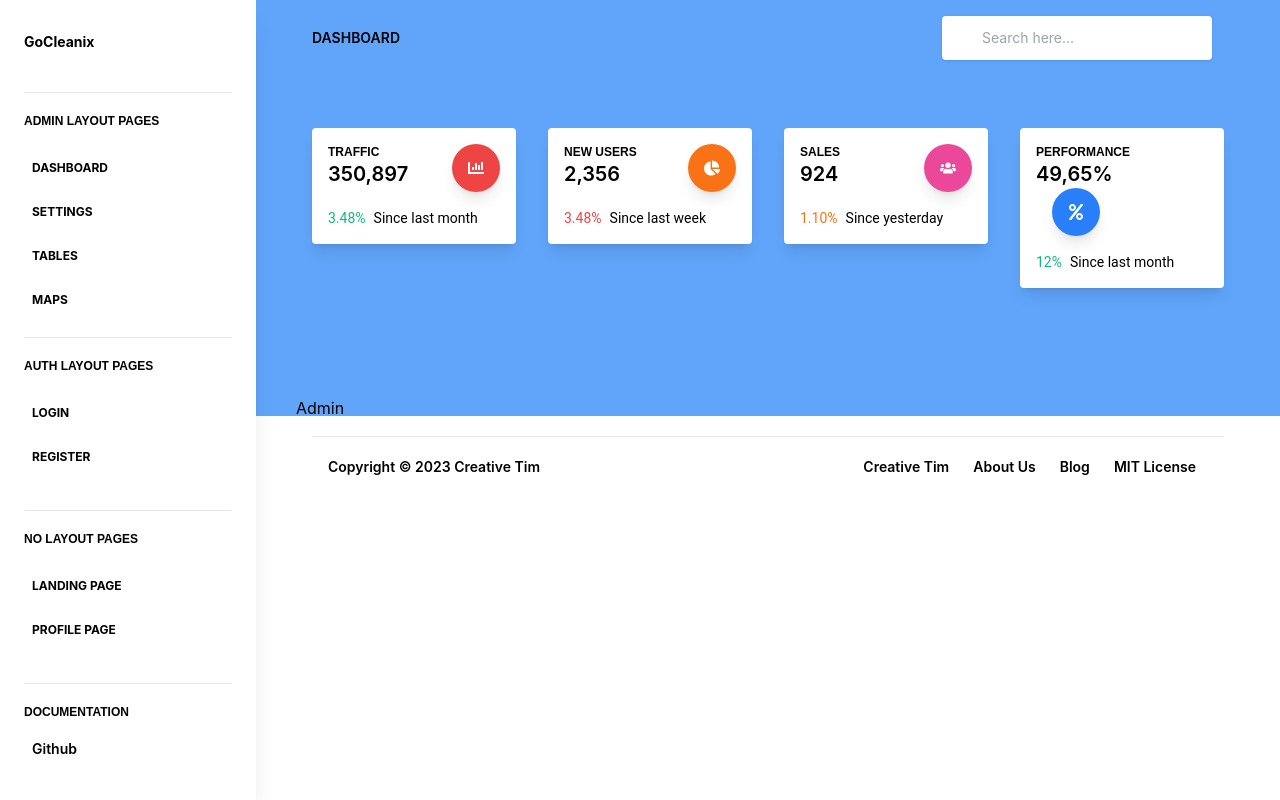
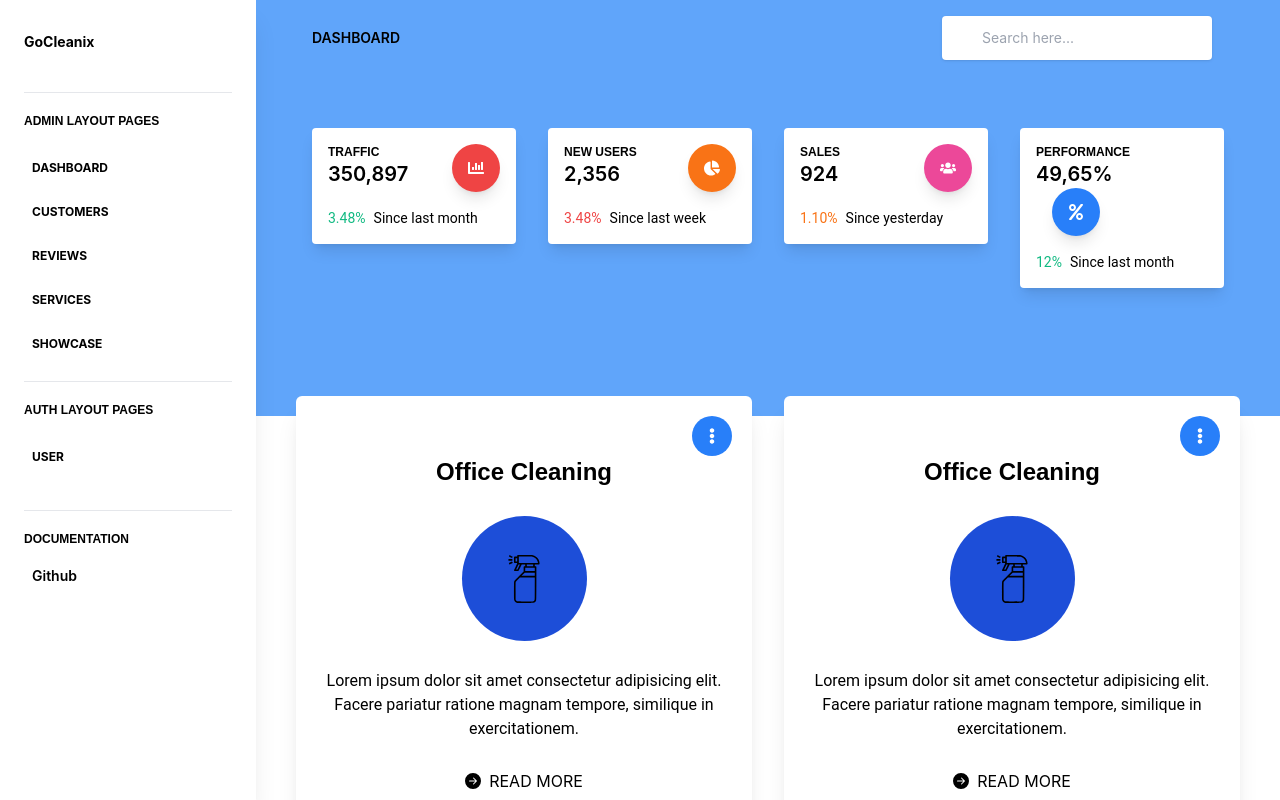
Before and after one commit to muh-arifulislam/f-cleaning-service-client, a React (Create React App) app: page /admin/service in a window 1280 px wide. Shown: the top 800 px of the page. Built offline with nearby package versions, Linux system fonts and the light colour scheme.

Commit message:
showcase section added on homepage

```diff
--- /dev/null
+++ b/src/components/Admin/Dropdowns/ServiceCardDropdown.jsx
@@ -0,0 +1,65 @@
+import React, { useState } from "react";
+import { FaEllipsisV } from "react-icons/fa";
+const ServiceCardDropdown = () => {
+  // dropdown props
+  const [dropdownPopoverShow, setDropdownPopoverShow] = React.useState(false);
+  const btnDropdownRef = React.createRef();
+  const popoverDropdownRef = React.createRef();
+  const [modalIsOpen, setModalIsOpen] = useState(false);
+
+  const openModal = () => {
+    setModalIsOpen(true);
+  };
+
+  const closeModal = () => {
+    setModalIsOpen(false);
+  };
+
+  return (
+    <>
+      <a
+        className="text-white bg-secondary py-3 px-3 rounded-full absolute top-[20px] right-[20px]"
+        href="#pablo"
+        ref={btnDropdownRef}
+        onClick={(e) => {
+          e.preventDefault();
+          setDropdownPopoverShow(!dropdownPopoverShow);
+        }}
+      >
+        <FaEllipsisV />
+      </a>
+      <div
+        ref={popoverDropdownRef}
+        className={
+          (dropdownPopoverShow ? "block " : "hidden ") +
+          "bg-white text-base z-50 absolute top-0 right-0 translate-x-[-60%] translate-y-[20%]  py-2 list-none text-center rounded shadow-lg min-w-48 max-h-48 overflow-y-auto mb-2"
+        }
+      >
+        <a
+          href="#pablo"
+          className={
+            "text-sm py-2 px-4 font-normal block w-full whitespace-nowrap bg-transparent text-blueGray-700"
+          }
+          onClick={(e) => e.preventDefault()}
+        >
+          Modify Service
+        </a>
+        <a
+          href="#pablo"
+          className={
+            "text-sm py-2 px-4 font-normal block w-full whitespace-nowrap bg-transparent text-blueGray-700"
+          }
+          onClick={(e) => {
+            e.preventDefault();
+            setModalIsOpen(true);
+            setDropdownPopoverShow(false);
+          }}
+        >
+          Remove Service
+        </a>
+      </div>
+    </>
+  );
+};
+
+export default ServiceCardDropdown;
--- /dev/null
+++ b/src/components/User/CardShowcaseItem.jsx
@@ -0,0 +1,29 @@
+import React, { useState } from "react";
+import { Link } from "react-router-dom";
+
+// images
+import image from "../../assets/images/house5-620x672.jpg";
+
+const CardShowcaseItem = () => {
+  const [hover, setHover] = useState(false);
+  return (
+    <div
+      onMouseOver={() => setHover(true)}
+      onMouseOut={() => setHover(false)}
+      className="relative"
+    >
+      <img className="max-w-full h-auto" src={image} alt="" />
+      <div
+        className={`absolute top-0 left-0 w-full h-full bg-[#14287be6] flex items-center justify-center transition-all ease-out duration-500 ${
+          hover ? " visible opacity-100 " : "invisible opacity-0"
+        }`}
+      >
+        <div>
+          <Link className="text-white text-xl font-semibold" to="/">House Cleaning</Link>
+        </div>
+      </div>
+    </div>
+  );
+};
+
+export default CardShowcaseItem;
--- a/src/components/User/ServiceCardRegular.jsx
+++ b/src/components/User/ServiceCardRegular.jsx
@@ -7,7 +7,7 @@ import icon from "../../assets/icons/spray.svg";
 
 const ServiceCardRegular = () => {
   return (
-    <div className="px-[30px] py-[60px] rounded-md shadow-xl text-center select-none ">
+    <div className="px-[30px] py-[60px] rounded-md shadow-xl text-center select-none bg-white">
       <h1 className="text-2xl font-semibold mb-[28px]">Office Cleaning</h1>
       <div className="bg-blue-700 w-[125px] h-[125px] flex justify-center items-center rounded-full mx-auto">
         <img className="w-[48px] h-[48px]" src={icon} alt="" />
--- /dev/null
+++ b/src/components/User/ShowcaseSlider.jsx
@@ -0,0 +1,55 @@
+import React from "react";
+// Import Swiper React components
+import { Swiper, SwiperSlide } from "swiper/react";
+
+// Import Swiper styles
+import "swiper/css";
+import "swiper/css/pagination";
+
+import "./styles.css";
+
+// import required modules
+import { Pagination } from "swiper/modules";
+
+// components
+import CardShowcaseItem from "./CardShowcaseItem";
+
+const ShowcaseSlider = () => {
+  let slidePerView = 4;
+  if (window.screen.availWidth < 570) {
+    slidePerView = 1;
+  }
+  return (
+    <Swiper
+      slidesPerView={slidePerView}
+      spaceBetween={0}
+      loop={true}
+      pagination={{
+        dynamicBullets: true,
+      }}
+      modules={[Pagination]}
+      className="mySwiper services-slider"
+    >
+      <SwiperSlide>
+        <CardShowcaseItem />
+      </SwiperSlide>
+      <SwiperSlide>
+        <CardShowcaseItem />
+      </SwiperSlide>
+      <SwiperSlide>
+        <CardShowcaseItem />
+      </SwiperSlide>
+      <SwiperSlide>
+        <CardShowcaseItem />
+      </SwiperSlide>
+      <SwiperSlide>
+        <CardShowcaseItem />
+      </SwiperSlide>
+      <SwiperSlide>
+        <CardShowcaseItem />
+      </SwiperSlide>
+    </Swiper>
+  );
+};
+
+export default ShowcaseSlider;
--- a/src/layout/AdminLayout/Sidebar.jsx
+++ b/src/layout/AdminLayout/Sidebar.jsx
@@ -27,9 +27,7 @@ const Sidebar = () => {
             <li className="inline-block relative">
               {/* <NotificationDropdown /> */}
             </li>
-            <li className="inline-block relative">
-              {/* <UserDropdown /> */}
-            </li>
+            <li className="inline-block relative">{/* <UserDropdown /> */}</li>
           </ul>
           {/* Collapse */}
           <div
@@ -88,7 +86,7 @@ const Sidebar = () => {
                       ? "text-lightBlue-500 hover:text-lightBlue-600"
                       : "text-blueGray-700 hover:text-blueGray-500")
                   }
-                  to="/admin/dashboard"
+                  to="/admin"
                 >
                   <i
                     className={
@@ -101,7 +99,6 @@ const Sidebar = () => {
                   Dashboard
                 </Link>
               </li>
-
               <li className="items-center">
                 <Link
                   className={
@@ -110,7 +107,7 @@ const Sidebar = () => {
                       ? "text-lightBlue-500 hover:text-lightBlue-600"
                       : "text-blueGray-700 hover:text-blueGray-500")
                   }
-                  to="/admin/settings"
+                  to="/admin/customer"
                 >
                   <i
                     className={
@@ -120,10 +117,9 @@ const Sidebar = () => {
                         : "text-blueGray-300")
                     }
                   ></i>{" "}
-                  Settings
+                  Customers
                 </Link>
               </li>
-
               <li className="items-center">
                 <Link
                   className={
@@ -132,7 +128,7 @@ const Sidebar = () => {
                       ? "text-lightBlue-500 hover:text-lightBlue-600"
                       : "text-blueGray-700 hover:text-blueGray-500")
                   }
-                  to="/admin/tables"
+                  to="/admin/review"
                 >
                   <i
                     className={
@@ -142,10 +138,9 @@ const Sidebar = () => {
                         : "text-blueGray-300")
                     }
                   ></i>{" "}
-                  Tables
+                  Reviews
                 </Link>
               </li>
-
               <li className="items-center">
                 <Link
                   className={
@@ -154,7 +149,7 @@ const Sidebar = () => {
                       ? "text-lightBlue-500 hover:text-lightBlue-600"
                       : "text-blueGray-700 hover:text-blueGray-500")
                   }
-                  to="/admin/maps"
+                  to="/admin/service"
                 >
                   <i
                     className={
@@ -164,7 +159,28 @@ const Sidebar = () => {
                         : "text-blueGray-300")
                     }
                   ></i>{" "}
-                  Maps
+                  Services
+                </Link>
+              </li>
+              <li className="items-center">
+                <Link
+                  className={
+                    "text-xs uppercase py-3 font-bold block " +
+                    (window.location.href.indexOf("/admin/maps") !== -1
+                      ? "text-lightBlue-500 hover:text-lightBlue-600"
+                      : "text-blueGray-700 hover:text-blueGray-500")
+                  }
+                  to="/admin/showcase"
+                >
+                  <i
+                    className={
+                      "fas fa-map-marked mr-2 text-sm " +
+                      (window.location.href.indexOf("/admin/maps") !== -1
+                        ? "opacity-75"
+                        : "text-blueGray-300")
+                    }
+                  ></i>{" "}
+                  Showcase
                 </Link>
               </li>
             </ul>
@@ -184,47 +200,7 @@ const Sidebar = () => {
                   to="/auth/login"
                 >
                   <i className="fas fa-fingerprint text-blueGray-400 mr-2 text-sm"></i>{" "}
-                  Login
-                </Link>
-              </li>
-
-              <li className="items-center">
-                <Link
-                  className="text-blueGray-700 hover:text-blueGray-500 text-xs uppercase py-3 font-bold block"
-                  to="/auth/register"
-                >
-                  <i className="fas fa-clipboard-list text-blueGray-300 mr-2 text-sm"></i>{" "}
-                  Register
-                </Link>
-              </li>
-            </ul>
-
-            {/* Divider */}
-            <hr className="my-4 md:min-w-full" />
-            {/* Heading */}
-            <h6 className="md:min-w-full text-blueGray-500 text-xs uppercase font-bold block pt-1 pb-4 no-underline">
-              No Layout Pages
-            </h6>
-            {/* Navigation */}
-
-            <ul className="md:flex-col md:min-w-full flex flex-col list-none md:mb-4">
-              <li className="items-center">
-                <Link
-                  className="text-blueGray-700 hover:text-blueGray-500 text-xs uppercase py-3 font-bold block"
-                  to="/landing"
-                >
-                  <i className="fas fa-newspaper text-blueGray-400 mr-2 text-sm"></i>{" "}
-                  Landing Page
-                </Link>
-              </li>
-
-              <li className="items-center">
-                <Link
-                  className="text-blueGray-700 hover:text-blueGray-500 text-xs uppercase py-3 font-bold block"
-                  to="/profile"
-                >
-                  <i className="fas fa-user-circle text-blueGray-400 mr-2 text-sm"></i>{" "}
-                  Profile Page
+                  User
                 </Link>
               </li>
             </ul>
--- a/src/pages/Admin/AdminServices/AdminServices.jsx
+++ b/src/pages/Admin/AdminServices/AdminServices.jsx
@@ -1,7 +1,32 @@
 import React from "react";
 
+// components
+import ServiceCardRegular from "../../../components/User/ServiceCardRegular";
+import ServiceCardDropdown from "../../../components/Admin/Dropdowns/ServiceCardDropdown";
+
 const AdminServices = () => {
-  return <div>Admin</div>;
+  return (
+    <div>
+      <div className="grid lg:md:grid-cols-2 grid-cols-1 gap-8">
+        <div className="relative">
+          <ServiceCardRegular />
+          <ServiceCardDropdown />
+        </div>
+        <div className="relative">
+          <ServiceCardRegular />
+          <ServiceCardDropdown />
+        </div>
+        <div className="relative">
+          <ServiceCardRegular />
+          <ServiceCardDropdown />
+        </div>
+        <div className="relative">
+          <ServiceCardRegular />
+          <ServiceCardDropdown />
+        </div>
+      </div>
+    </div>
+  );
 };
 
 export default AdminServices;
--- a/src/pages/User/Home/Home.jsx
+++ b/src/pages/User/Home/Home.jsx
@@ -8,6 +8,7 @@ import TestimonialSection from "./TestimonialSection";
 import SponsorSection from "./SponsorSection";
 import BannerSection from "./BannerSection";
 import TopBannerSection from "./TopBannerSection";
+import ShowcaseSection from "./ShowcaseSection";
 const Home = () => {
   return (
     <div>
@@ -17,6 +18,7 @@ const Home = () => {
       <BannerSection />
       <WhyChooseUsSection />
       <WorkingProcessSection />
+      <ShowcaseSection />
       <ExpertsSection />
       <TestimonialSection />
       <SponsorSection />
--- /dev/null
+++ b/src/pages/User/Home/ShowcaseSection.jsx
@@ -0,0 +1,33 @@
+import React from "react";
+import ShowcaseSlider from "../../../components/User/ShowcaseSlider";
+
+const ShowcaseSection = () => {
+  return (
+    <section className="bg-slate-200 lg:md:py-[120px] py-[60px] lg:md:px-0 px-4">
+      <div className="max-w-[1200px] mx-auto">
+        <div className="grid lg:grid-cols-2 grid-cols-1 gap-[50px] mb-5">
+          <div className="">
+            <h4 className="text-4xl leading-[1.4] text-primary font-semibold mb-2">
+              Our Recent Works
+            </h4>
+          </div>
+          <div className="">
+            <p className="text-lg mb-2">
+              Perspiciatis unde omnis iste natus error sit voluptatem
+              accusantium dol oremque laudantium, totam remeaque
+              ipsaPerspiciatis unde omnis iste natus error sit voluptatem
+              accusanti umoremque.
+            </p>
+          </div>
+        </div>
+      </div>
+      <div className="max-w-[1300px] mx-auto px-4">
+        <div className="-mx-5">
+          <ShowcaseSlider />
+        </div>
+      </div>
+    </section>
+  );
+};
+
+export default ShowcaseSection;
--- /dev/null
+++ b/src/pages/User/Showcase/Showcase.jsx
@@ -0,0 +1,9 @@
+import React from 'react'
+
+const Showcase = () => {
+  return (
+    <div>Showcase</div>
+  )
+}
+
+export default Showcase
```
Also changed, not shown: src/assets/images/house5-620x672.jpg (added).
